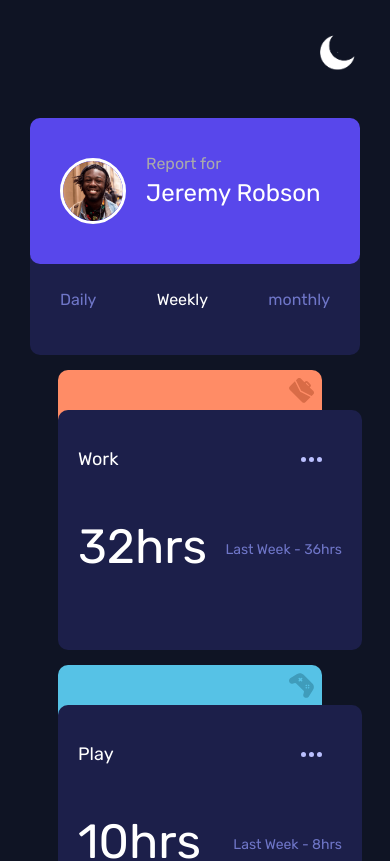
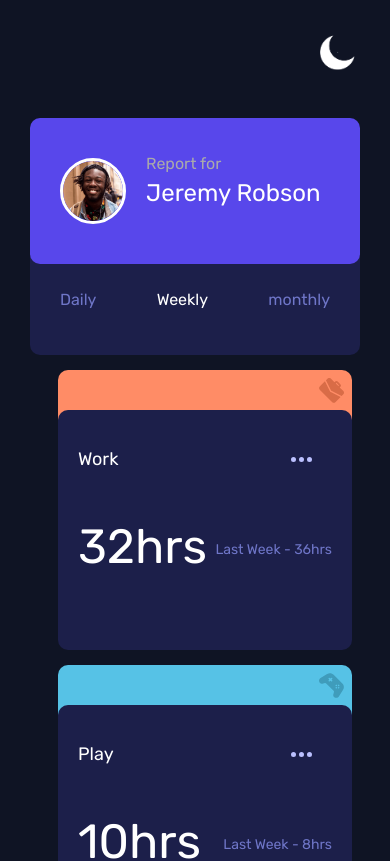
Before and after one commit to aswin-c39/time-tracking-dashboard, a React (Vite) app: page / in a window 390 px wide. Shown: the top 861 px of the page. Built offline with nearby package versions, Linux system fonts and the light colour scheme.

Commit message:
changes...

```diff
--- a/src/App.scss
+++ b/src/App.scss
@@ -349,7 +349,7 @@ body{
   .card {
 
     padding: 15px;
-
+    margin-right: 10px;
 
     .card-title {
       font-size: 1rem;
@@ -372,8 +372,9 @@ body{
   }
 
   .back-card {
+
     height: 30px;
-    margin-right: 40px;
+    margin-right: 10px;
 
     .activity-logo {
       width: 30px;
```
